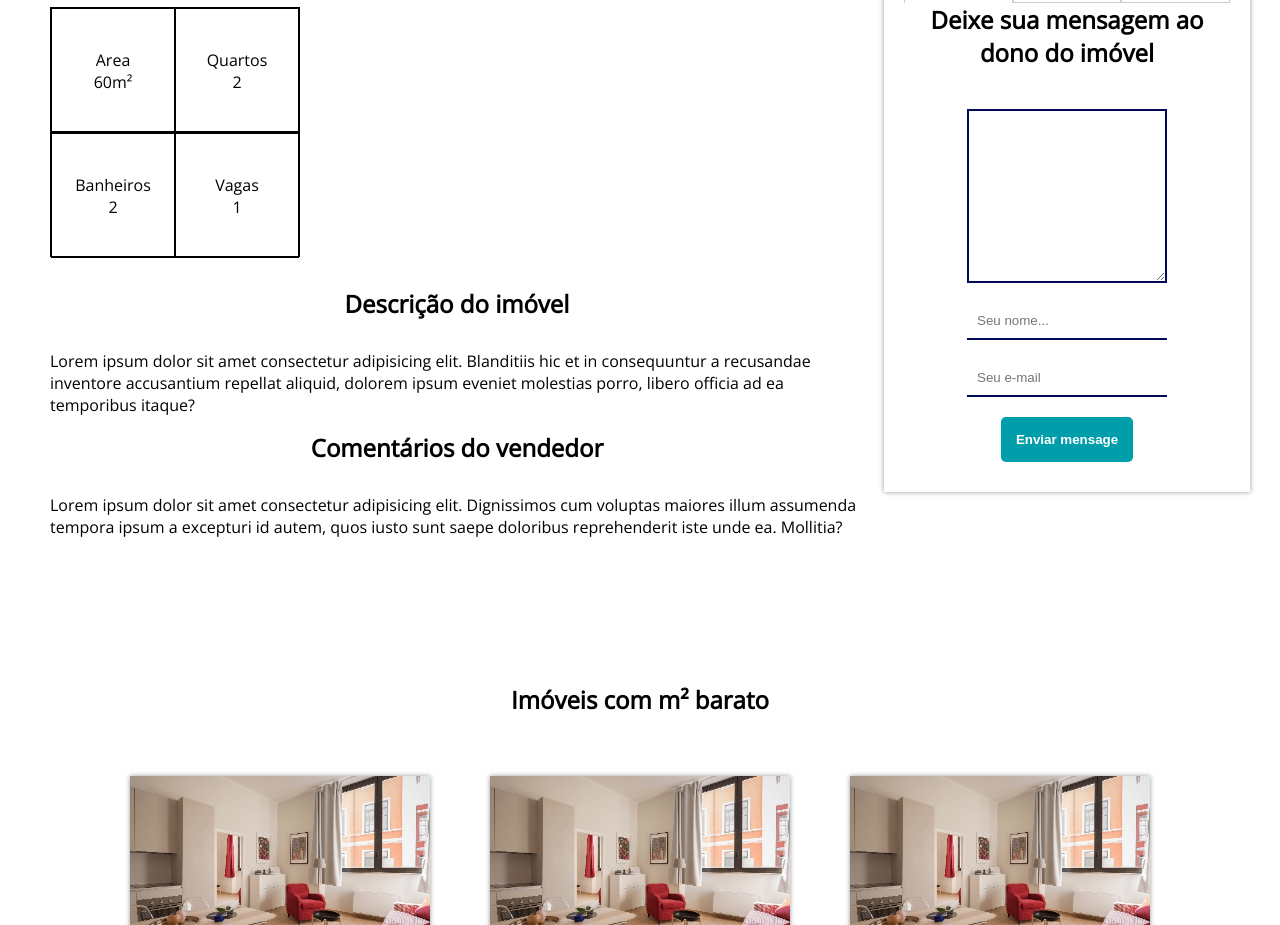
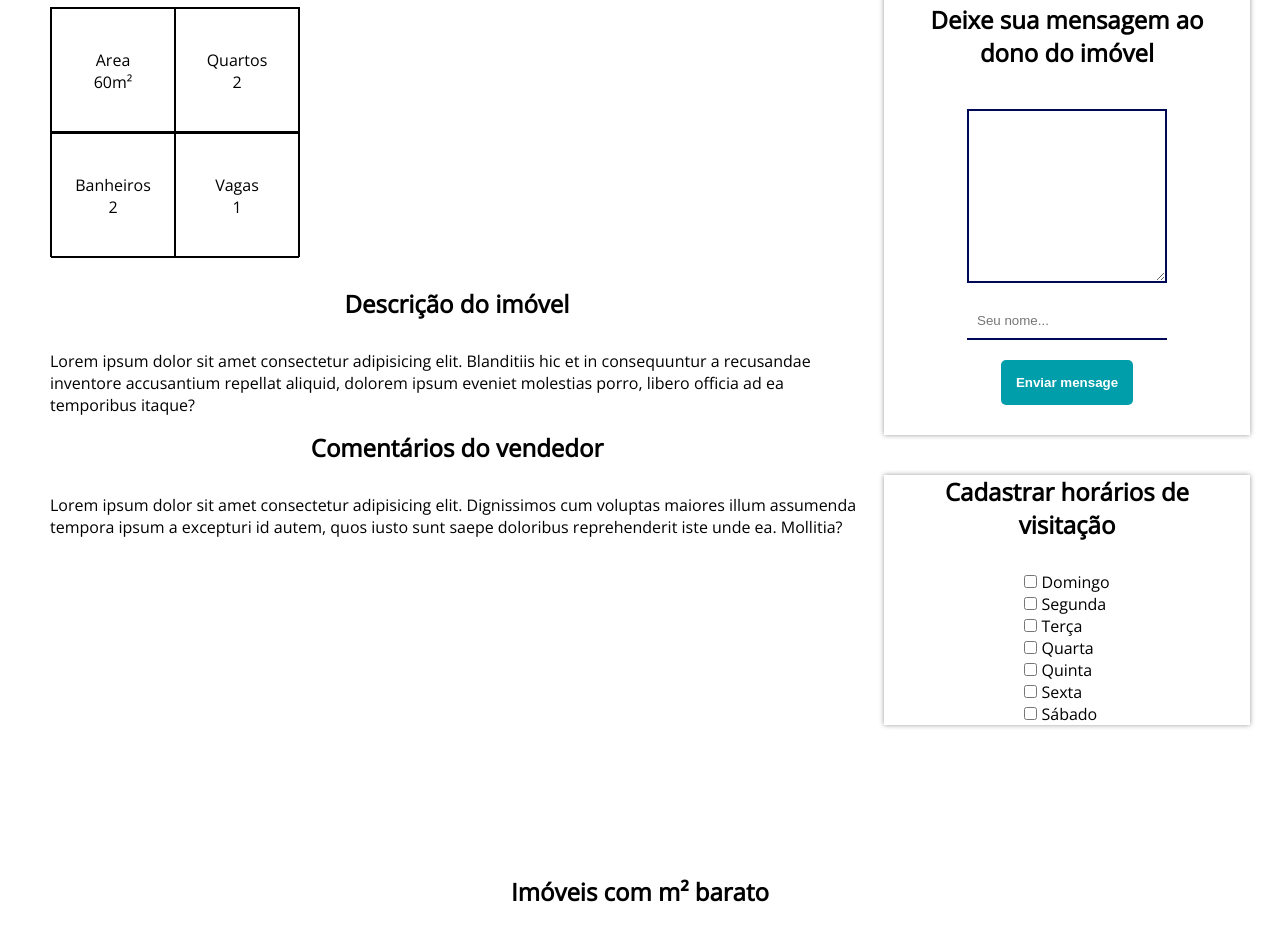
Before and after one commit to aaamenezes/Meu-Canto, a website: page anuncio.html in a window 1280 px wide. Shown: the part 599-1524 px from the top of the page. Drawn offline with nearby package versions, Linux system fonts and the light colour scheme.

Commit message:
Cadastrar horários
Iniciando o recurso de o vendedor cadastrar os horários que vai estar disponível cada imóvel para visitação.

Será cadastrado dentro do anúncio de cada imóvel.

```diff
--- a/anuncio.css
+++ b/anuncio.css
@@ -123,7 +123,7 @@ h2 {
     display: flex;
     flex-direction: column;
     align-items: center;
-    padding: 20px;
+    margin-bottom: 40px;
 }
 
 .anuncio-texto-direita-form-head {
@@ -132,6 +132,13 @@ h2 {
     justify-content: center;
     width: 100%;
     margin: 0;
+}
+
+.anuncio-texto-direita-form #mensagem,
+.anuncio-texto-direita-form #visita,
+.anuncio-texto-direita-form #proposta,
+.anuncio-texto-direita-form #contratar {
+    padding: 20px;
 }
 
 .anuncio-texto-direita-form-head div {
--- a/anuncio.html
+++ b/anuncio.html
@@ -145,7 +145,6 @@
                     <form method="GET">
                         <textarea cols="30" rows="10"></textarea>
                         <input type="text" placeholder="Seu nome...">
-                        <input type="password" placeholder="Seu e-mail">
                         <input type="submit" value="Enviar mensage" class="botao-primario">
                     </form>
                 </div>
@@ -206,7 +205,7 @@
 
                         <input type="text" placeholder="Seu nome...">
 
-                        <input type="password" placeholder="Seu e-mail">
+                        <input type="text" placeholder="Responsável MeuCanto">
 
                         <input type="submit" class="botao-primario">
                     </form>
@@ -218,11 +217,26 @@
                         Informe o valor da sua proposta:
                         <input type="number" step="100">
                         <input type="text" placeholder="Seu nome...">
-                        <input type="password" placeholder="Seu e-mail">
                         <input type="submit" class="botao-primario">
                     </form>
                 </div>
 
+            </div>
+
+            <div class="anuncio-texto-direita-form sombra">
+                <h2>Cadastrar horários de visitação</h2>
+                <div>
+                    <div><input type="checkbox" id=""> Domingo</div>
+                    <div><input type="checkbox" id=""> Segunda</div>
+                    <div><input type="checkbox" id=""> Terça</div>
+                    <div><input type="checkbox" id=""> Quarta</div>
+                    <div><input type="checkbox" id=""> Quinta</div>
+                    <div><input type="checkbox" id=""> Sexta</div>
+                    <div><input type="checkbox" id=""> Sábado</div>
+                </div>
+                <div>
+
+                </div>
             </div>
 
         </div>
```
Also changed, not shown: servico.html (+2 -1 lines), teste1.html (deleted, +0 -31 lines), teste2.html (deleted, +0 -1 lines).
